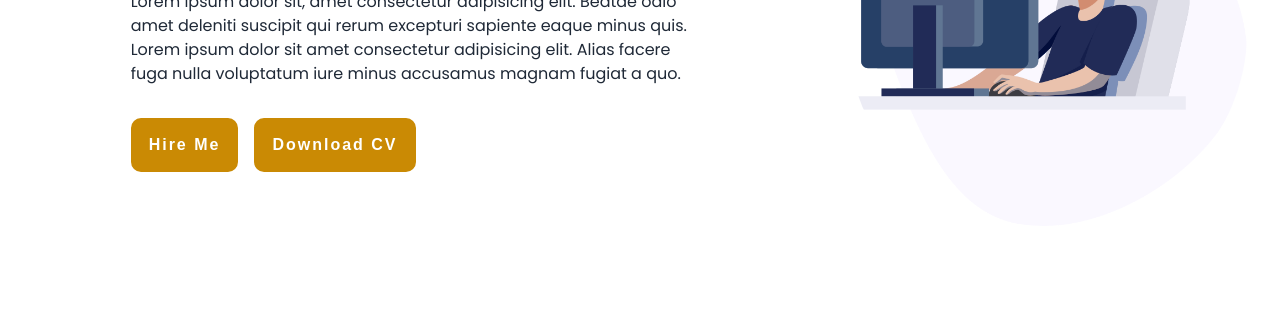
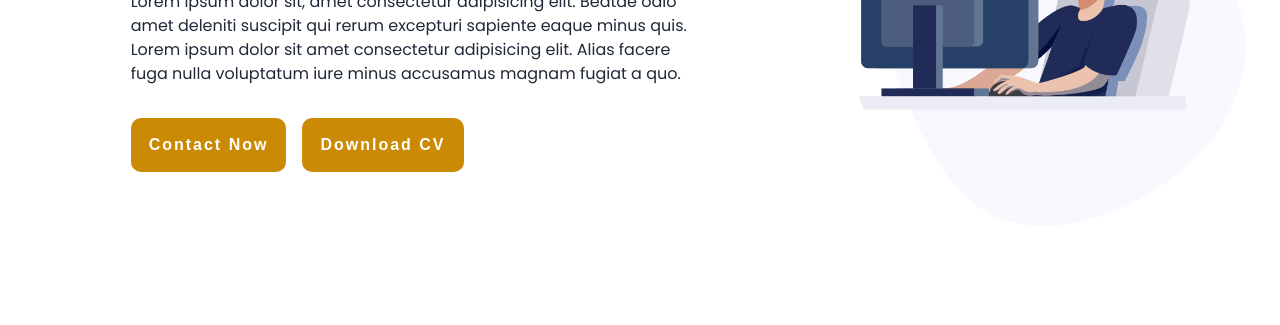
Before and after one commit to Muhammad-Yaseen-12/Assignment15, a plain HTML site: page index.html in a window 1280 px wide. Shown: the part 434-759 px from the top of the page. Drawn offline with Linux system fonts and the light colour scheme.

Commit message:
Assignment15

```diff
--- a/index.html
+++ b/index.html
@@ -48,7 +48,7 @@
                         Alias facere fuga nulla voluptatum iure minus accusamus magnam fugiat a quo.
                     </p>
                     <div class="action-btns">
-                        <button class="hire-me">Hire Me</button>
+                        <button class="hire-me">Contact Now</button>
                         <button class="download-cv">Download CV</button>
                     </div>
                 </div>
```
